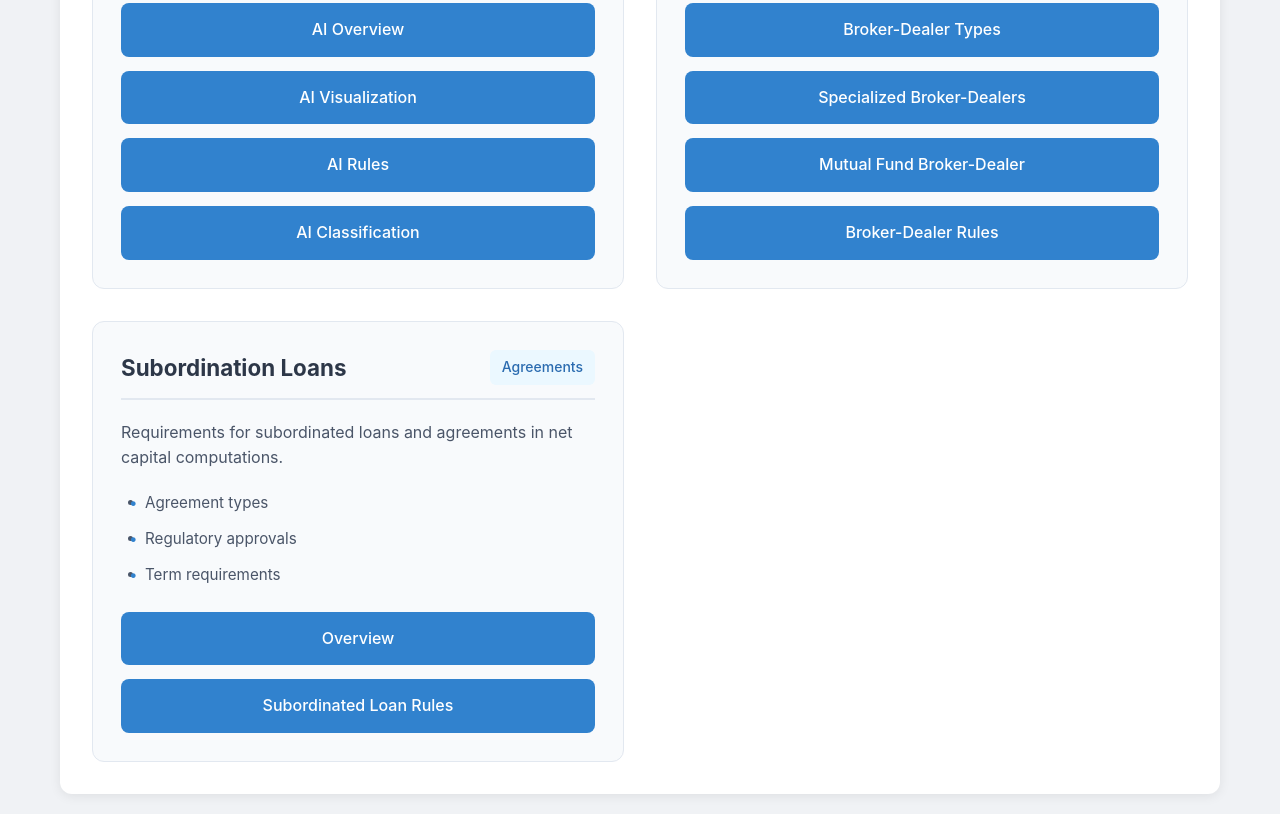
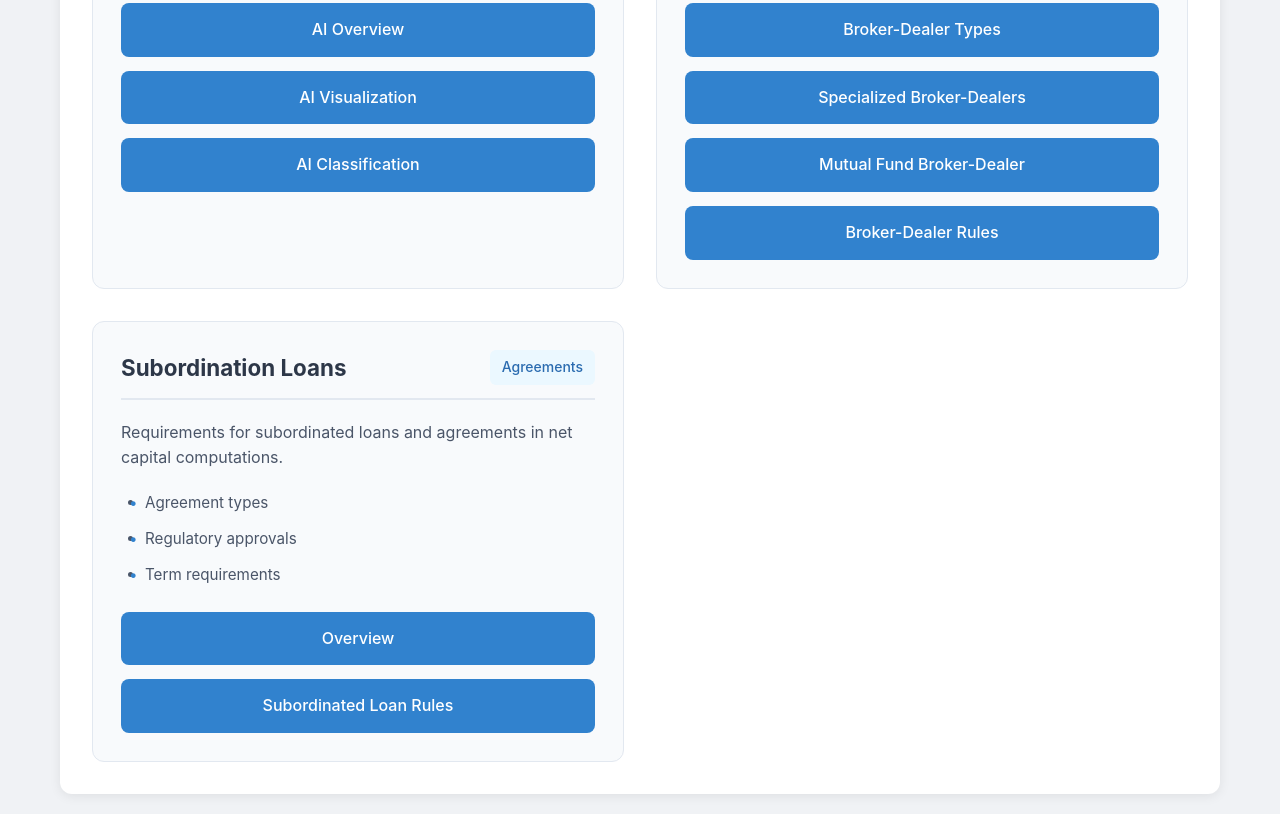
Before and after one commit to SarahSchoonmaker/series27Course, a plain HTML site: page index.html in a window 1280 px wide. Shown: the part 1252-2066 px from the top of the page. Drawn offline with Linux system fonts and the light colour scheme.

Commit message:
edited link

```diff
--- a/index.html
+++ b/index.html
@@ -210,7 +210,6 @@
                 <div class="nav-links">
                     <a href="ai-nc-calc-guide.html" class="nav-link">AI Overview</a>
                     <a href="ai-nc-visualization.html" class="nav-link">AI Visualization</a>
-                    <a href="ai-net-capital-rules.html" class="nav-link">AI Rules</a>
                     <a href="comprehensive-ai-classification.html" class="nav-link">AI Classification</a>
 
                 </div>
```
